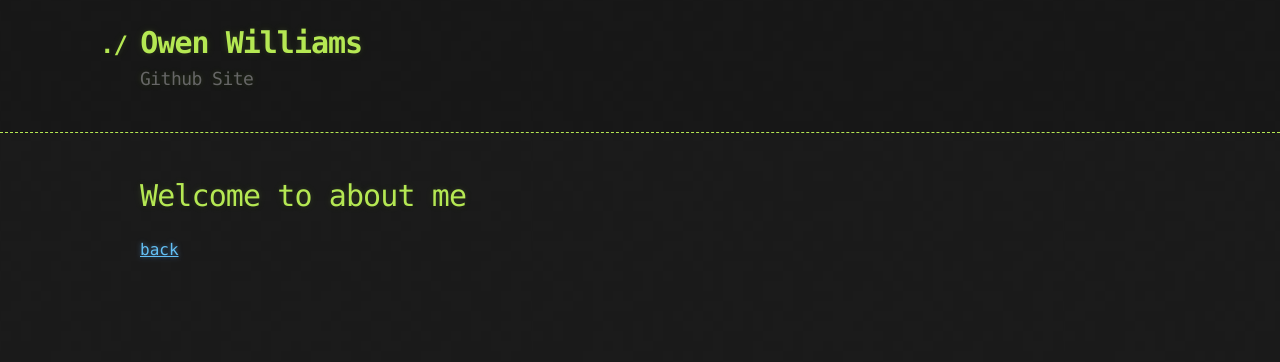
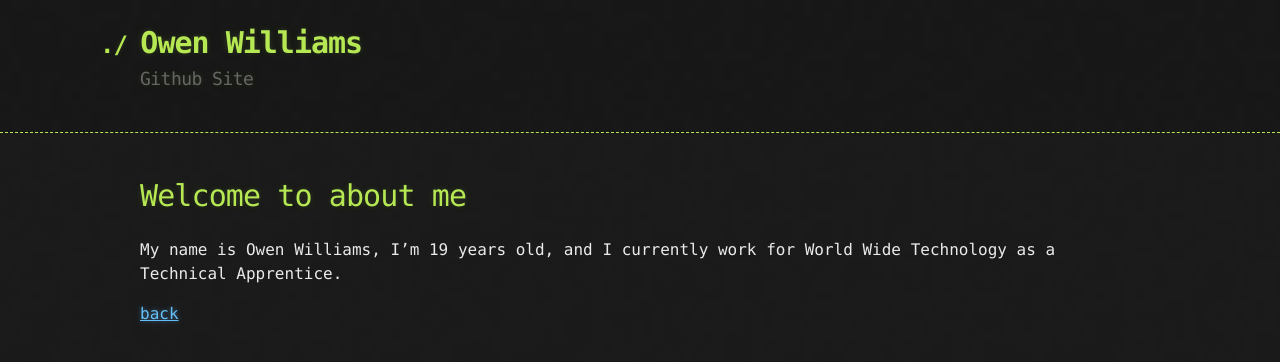
Before and after one commit to owenw1lliams/owenw1lliams.github.io, a Jekyll site: the page built from Aboutme.md, in a window 1280 px wide. Shown: the top 362 px of the page. Built offline with Jekyll 4.4.1, drawn with Linux system fonts in a browser that asks for light colours; our own code applies the rules of GitHub Pages for plain Markdown files.

Commit message:
Update Aboutme.md

```diff
--- a/Aboutme.md
+++ b/Aboutme.md
@@ -4,6 +4,7 @@ layout: default
 
 # Welcome to about me
 
+My name is Owen Williams, I'm 19 years old, and I currently work for World Wide Technology as a Technical Apprentice.
 
 
 [back](./index.md)
```
